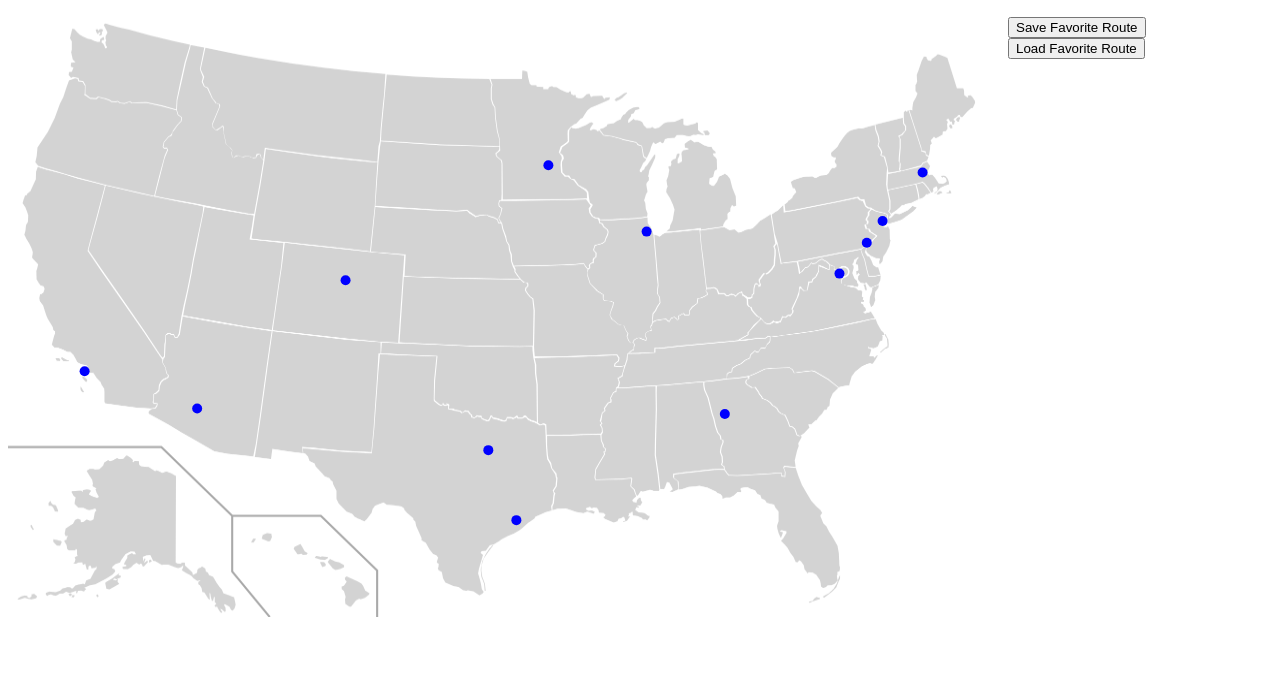
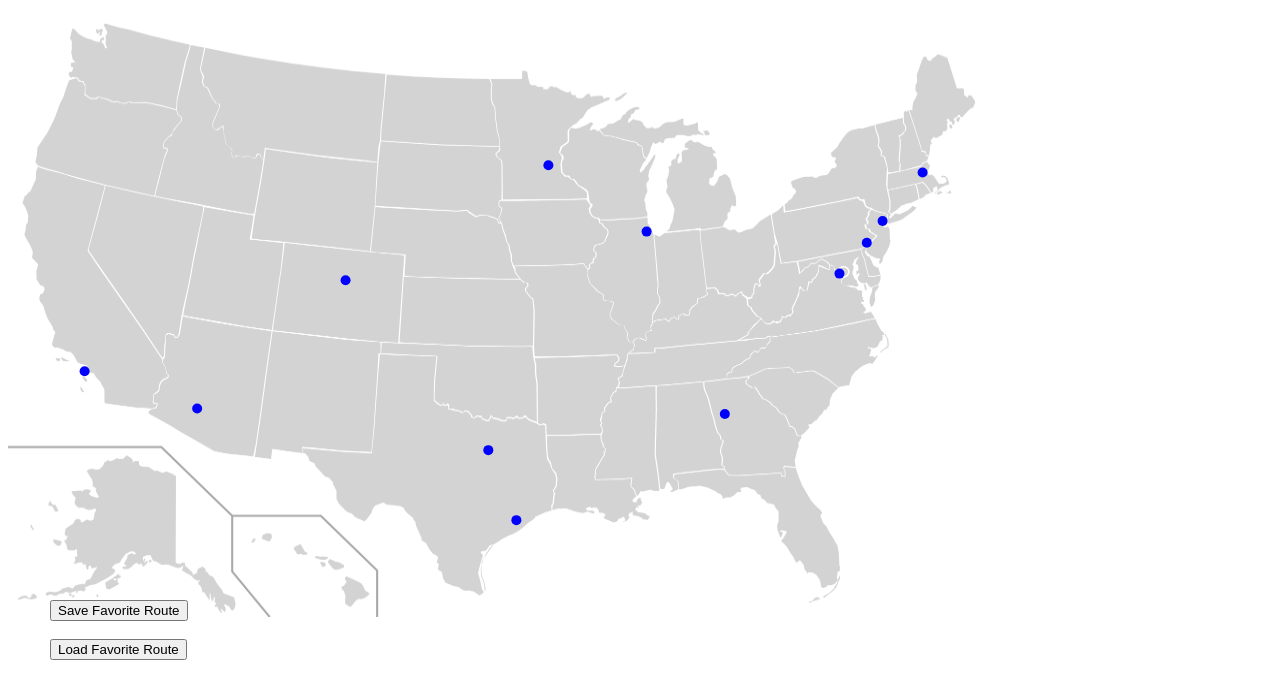
Before and after one commit to AJH94/Interactive-US-Map, a website: page public/index.html in a window 1280 px wide. Shown: the part 110-800 px from the top of the page. Drawn offline with nearby package versions, Linux system fonts and the light colour scheme.

Commit message:
Add files via upload

```diff
--- a/public/index.html
+++ b/public/index.html
@@ -27,12 +27,15 @@
         </div>
     </div>
     <div id = "displayInfo" hidden></div>
+    <div id = "buttons">
         <form onsubmit="return false;">
           <button type="submit" onclick="rsave();">Save Favorite Route</button>
         </form>
+        <br>
         <form onsubmit="return false;">
           <button type="submit" onclick="rload();">Load Favorite Route</button>
         </form>
+    </div>
   </body>
             <script src="https://d3js.org/d3.v3.min.js"></script> <!--d3-->
             <script src="https://ajax.googleapis.com/ajax/libs/jquery/3.1.1/jquery.min.js"></script> <!--jquery-->
--- a/public/style.css
+++ b/public/style.css
@@ -5,3 +5,5 @@
 #boston {fill: red;}
 
 #displayInfo {display:table; margin: auto; float: right;}
+
+#buttons {position: absolute; bottom: 30px; left: 50px;}
```
Lines whose indentation alone changed are shown as unchanged.
